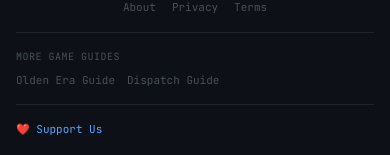
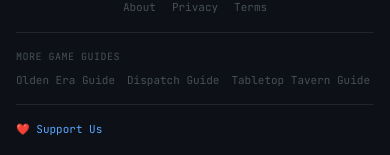
Before and after one commit to ryuuu2020/menace-guide, a Next.js app: page / in a window 390 px wide. Shown: the part 2653-2808 px from the top of the page. Built offline with nearby package versions, Linux system fonts and the light colour scheme.

Commit message:
Add Tabletop Tavern Guide to inter-site links

```diff
--- a/app/page.tsx
+++ b/app/page.tsx
@@ -376,6 +376,14 @@ export default function HomePage() {
                 >
                   Dispatch Guide
                 </a>
+                <a
+                  href="https://tabletop-tavern-guide.vercel.app"
+                  target="_blank"
+                  rel="noopener noreferrer"
+                  className="text-[11px] font-mono text-text-muted hover:text-tactical-blue transition-colors"
+                >
+                  Tabletop Tavern Guide
+                </a>
               </div>
             </div>
 
```
